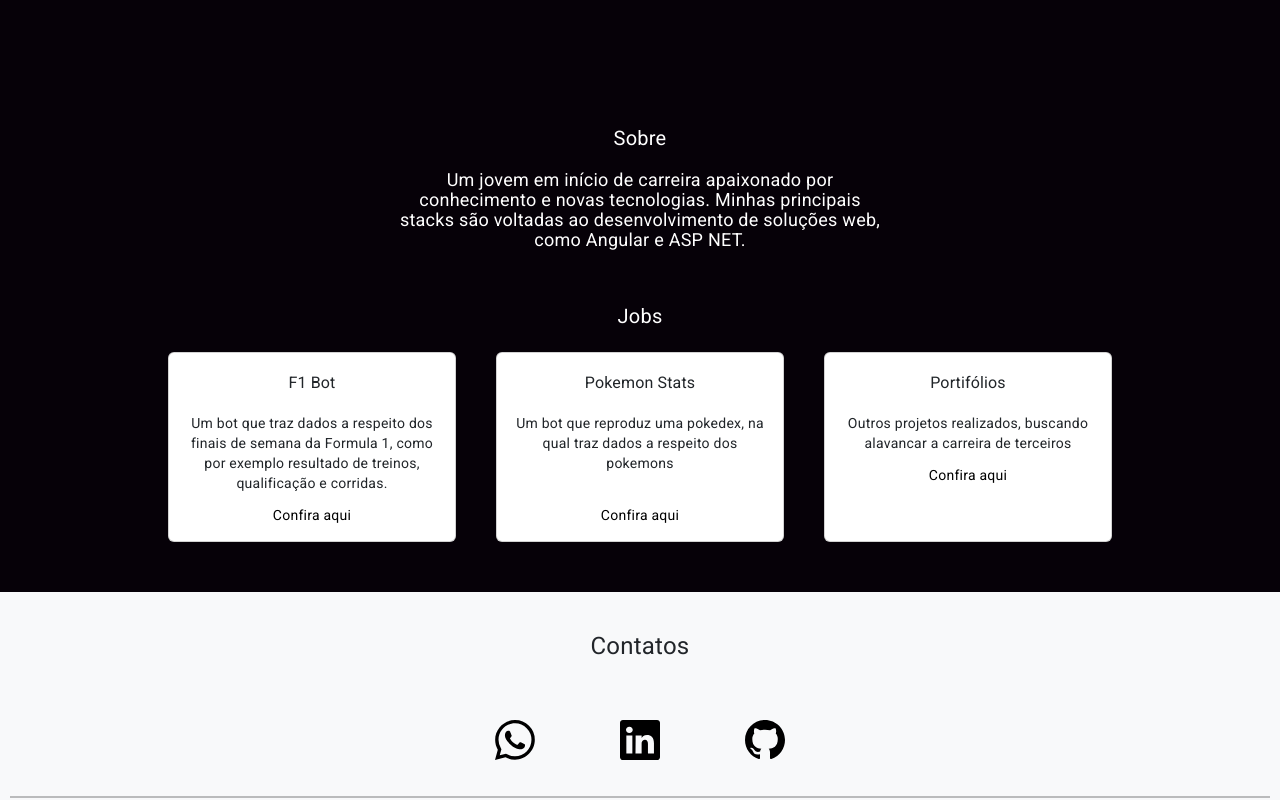
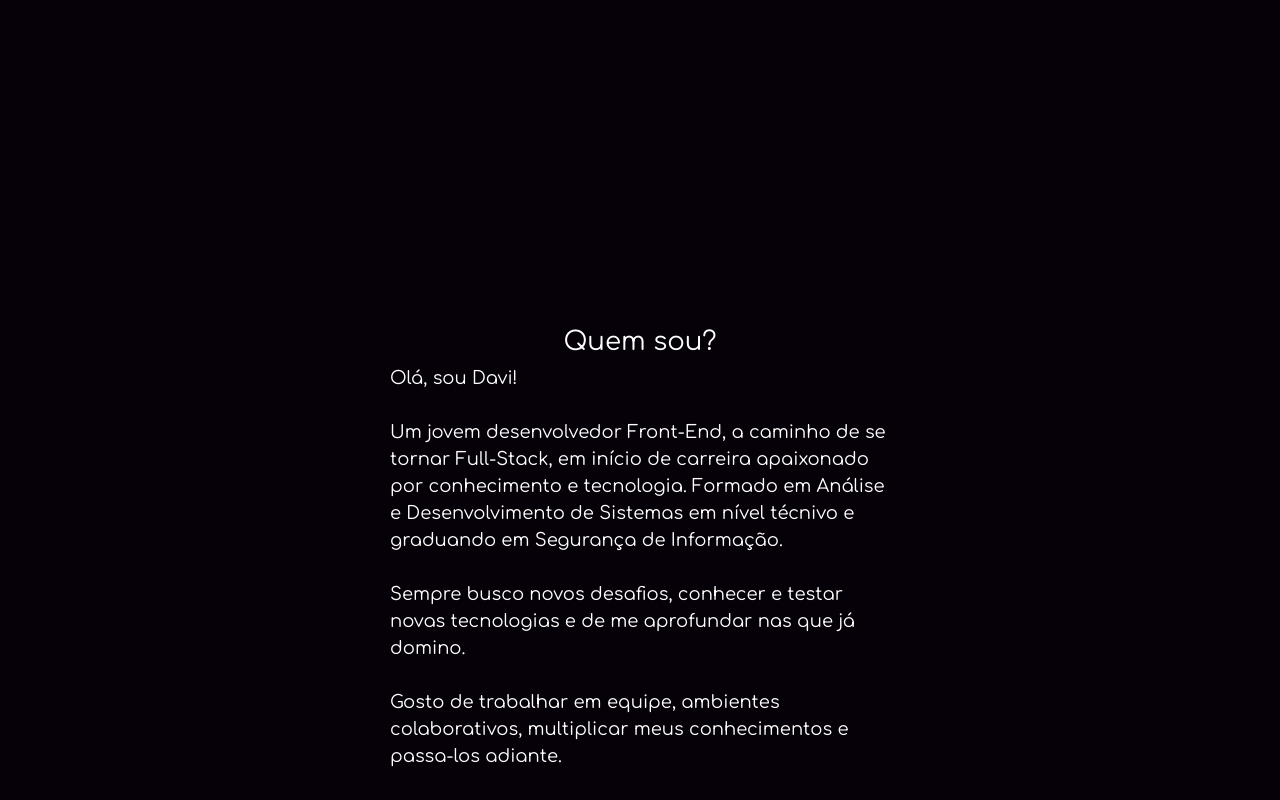
Before and after one commit to httpsdwvi/portfolio-dwvi, an Angular app: page / in a window 1280 px wide. Shown: the part 840-1640 px from the top of the page. Built offline with nearby package versions, Linux system fonts and the light colour scheme.

Commit message:
Projeto portfolio finalizado

```diff
--- a/angular.json
+++ b/angular.json
@@ -25,7 +25,6 @@
               "src/assets"
             ],
             "styles": [
-              "@angular/material/prebuilt-themes/indigo-pink.css",
               "src/styles.css"
             ],
             "scripts": []
@@ -88,7 +87,6 @@
               "src/assets"
             ],
             "styles": [
-              "@angular/material/prebuilt-themes/indigo-pink.css",
               "src/styles.css"
             ],
             "scripts": []
--- a/src/app/app.module.ts
+++ b/src/app/app.module.ts
@@ -1,6 +1,8 @@
 import { NgModule } from '@angular/core';
 import { BrowserModule } from '@angular/platform-browser';
 import { NgbModule } from '@ng-bootstrap/ng-bootstrap';
+import { MatListModule } from '@angular/material/list';
+import { MatCardModule } from '@angular/material/card';
 
 import { MatIconModule } from '@angular/material/icon';
 import { AppRoutingModule } from './app-routing.module';
@@ -22,6 +24,8 @@ import { BrowserAnimationsModule } from '@angular/platform-browser/animations';
     NgbModule,
     BrowserAnimationsModule,
     MatIconModule,
+    MatListModule,
+    MatCardModule,
   ],
   providers: [],
   bootstrap: [AppComponent]
--- a/src/app/header/header.component.css
+++ b/src/app/header/header.component.css
@@ -1,3 +1,7 @@
+.spacer {
+  margin-top: 17vh;
+}
+
 button {
     margin-right: 20px;
     background-color: #fff;
@@ -57,7 +61,7 @@ img {
     left: calc(50% - 30px);
   }
 
-  .down-arrow:after {
+.down-arrow:after {
     content: "";
     position: absolute;
     width: 16px;
@@ -68,7 +72,7 @@ img {
     transform: rotateZ(45deg);
   }
 
-  @keyframes jumpInfinite {
+@keyframes jumpInfinite {
     0% {
       margin-top: 0;
     }
@@ -84,10 +88,13 @@ img {
     animation: jumpInfinite 2.0s infinite;
 }
 
+@media only screen and (max-width: 305px) {
+  img {display: none;}
+}
+
 
 @media only screen and (max-height: 720px) {
     img {
-        height: 256px;
         width: 256x;
     }
 }
--- a/src/app/home/home.component.css
+++ b/src/app/home/home.component.css
@@ -1,13 +1,12 @@
-.t-about{
-    margin-left: auto;
-    margin-right: auto;
-    color: #fff;
+
+.container-about {
+    margin-top: 25vh;
 }
 
 .about {
     margin-top: 0;
-    text-align: center;
-    margin-bottom: 50px;
+    height: 90vh;
+    text-align: left;
 }
 
 .p-about {
@@ -18,12 +17,16 @@
     margin-right: auto;
 }
 
-.cards {
+.s-s-cards {
     margin-top: 20px;
     display: flex;
     justify-content: center;
-    gap: 40px;
+    gap: 50px;
     margin-bottom: 50px;
+}
+
+.card {
+    border-radius: 10px;
 }
 
 .container-cards {
@@ -31,6 +34,7 @@
 }
 
 h2 {
+    font-size: 26px;
     font-weight: 400;
     color: #fff;
 }
@@ -39,8 +43,123 @@ h2 {
     font-size: 14px;
     text-align: center;
 }
+h2 {
+    text-align: center;
+}
+
+.container-skills, .container-cards, .container-hobbies{
+    margin-left: auto;
+    margin-right: auto;
+    margin-bottom: 300px;
+    margin-top: 300px;
+}
+
+.container-skills {
+    padding: 50px;
+    background-color: #B384F2;
+}
+
+mat-list {
+    width: 965px;
+    background-color: #B384F2;
+    margin-left: auto;
+    margin-right: auto;
+    color: #fff;
+    border-radius: 10px;
+}
+
+.n-skill {
+    color: #fff;
+}
+
+.b-card-one, .b-card-two {
+    background-color: #fff;
+    max-width: 475px;
+    border-radius: 10px;
+}
+
+.b-card-one {
+    animation: rot-on 0.3s ease-out;
+}
+
+.b-card-two {
+    animation: rot-rev 0.3s ease-out;
+}
+
+mat-card-subtitle {
+    margin-bottom: 5px;
+}
+
+mat-card-content {
+    margin-top: 5px;
+}
+
+.container-hobbies {
+    justify-content: center;
+}
+
+
+.s-b-cards {
+    margin-top: 20px;
+    display: flex;
+    flex-wrap: wrap;
+    justify-content: center;
+    gap: 10px;
+}
+
+.b-card-one:hover {
+	animation: rot-rev 1s ease-in-out;
+}
+
+.b-card-two:hover {
+    animation: rot-on 1s ease-in-out;
+}
+
+@keyframes rot-rev {
+	20% {
+		transform: rotate(-2deg);
+	}
+}
+
+@keyframes rot-on {
+    20% {
+		transform: rotate(2deg);
+	}
+}
+
+@media only screen and (max-width: 980px) {
+    .container-hobbies {
+        max-width: 80vh;
+    }
+    mat-list {
+        max-width: 80vw;
+    }
+
+    .container-cards {
+        max-width: 80vw;
+    }
+}
 
 @media only screen and (max-width: 700px) {
+    .about {
+        text-align: center;
+        margin-left: auto;
+        margin-right: auto;
+        max-width: 330px;
+    }
+    .container-skills {
+        padding-top: 50px;
+        padding-bottom: 50px;
+        padding-left: 0;
+        padding-right: 0;
+    }
+    mat-list, .example-card, .cards{
+        max-width: 330px;
+    }
+
+    .b-card-one, .b-card-two {
+        max-width: 330px;
+    }
     section {
         display: flex;
         flex-wrap: wrap;
--- a/src/app/home/home.component.html
+++ b/src/app/home/home.component.html
@@ -1,35 +1,90 @@
-<section id="about" class="about">
-  <h2 class="t-about"> Sobre </h2>
+<div class="container-about">
+<h2 id="about"> Quem sou? </h2>
+<section class="about">
     <p class="p-about">
-      Um jovem em início de carreira apaixonado por conhecimento e novas tecnologias. Minhas principais stacks são voltadas ao desenvolvimento de soluções web, como Angular e ASP NET.
+      Olá, sou Davi! <br><br>
+      Um jovem desenvolvedor Front-End, a caminho de se tornar Full-Stack, em início de carreira apaixonado por conhecimento e tecnologia. Formado em Análise e Desenvolvimento de Sistemas em nível técnivo e graduando em Segurança de Informação. <br><br>
+      Sempre busco novos desafios, conhecer e testar novas tecnologias e de me aprofundar nas que já domino. <br><br>
+      Gosto de trabalhar em equipe, ambientes colaborativos, multiplicar meus conhecimentos e passa-los adiante.
     </p>
 </section>
+</div>
 
-<div id="jobs" class="container-cards">
-  <h2>Jobs</h2>
-  <section class="cards">
+<div class="container-cards">
+  <h2 id="jobs">Jobs</h2>
+  <section class="s-s-cards">
       <div class="card" style="width: 18rem;">
         <div class="card-body">
-          <h3 class="card-title">F1 Bot</h3>
-          <p class="card-text">Um bot que traz dados a respeito dos finais de semana da Formula 1, como por exemplo resultado de treinos, qualificação e corridas.</p>
+          <h3 class="card-title">Bot da F1</h3>
+          <p class="card-text">Uma API que traz dados e estatísticas da F1. Como telemetria, comparativo entre voltas, chances de título e entre outros.</p>
           <a href="#" class="card-link">Confira aqui</a>
         </div>
       </div>
 
-      <div class="card" style="width: 18rem;">
+    <div class="card" style="width: 18rem;">
         <div class="card-body">
           <h3 class="card-title">Pokemon Stats</h3>
-          <p class="card-text">Um bot que reproduz uma pokedex, na qual traz dados a respeito dos pokemons <br> <br></p>
+          <p class="card-text">Uma API que traz dados a respeito dos pokemons. É possível obter informações como Base stats, Movesets e entre outras informações.</p>
           <a href="#" class="card-link">Confira aqui</a>
         </div>
     </div>
 
     <div class="card" style="width: 18rem;">
       <div class="card-body">
-        <h3 class="card-title">Portifólios</h3>
-        <p class="card-text">Outros projetos realizados, buscando alavancar a carreira de terceiros</p>
+        <h3 class="card-title">Projetos</h3>
+        <p class="card-text">Utilizando a tecnologia da melhor maneira, aqui você encontra outros projetos realizados, como portfólios, bots e outras soluções realizadas a terceiros.</p>
         <a href="#" class="card-link">Confira aqui</a>
       </div>
     </div>
   </section>
 </div>
+
+<div class="container-skills">
+  <h2>Skills</h2>
+<section class="s-skills">
+<mat-list>
+  <div mat-subheader>Hard Skills</div>
+  <mat-list-item *ngFor="let skill of skills">
+    <div class="n-skill" matListItemTitle>{{skill.name}}</div>
+    <mat-icon matListItemIcon>star</mat-icon>
+  </mat-list-item>
+  <mat-divider></mat-divider>
+  <div mat-subheader>Soft Skills</div>
+  <mat-list-item *ngFor="let softskill of softskills">
+    <mat-icon matListItemIcon>star</mat-icon>
+    <div class="n-skill" matListItemTitle>{{softskill.name}}</div>
+  </mat-list-item>
+</mat-list>
+</section>
+</div>
+
+<div class="container-hobbies">
+  <h2 id="hobbie"> Hobbies & Inspirações </h2>
+<section class="s-b-cards">
+<mat-card class="b-card-one">
+  <mat-card-header>
+    <mat-card-title>Lewis Hamilton</mat-card-title>
+    <mat-card-subtitle>Inspiração</mat-card-subtitle>
+  </mat-card-header>
+  <img mat-card-image src="https://brazilian.report/wp-content/uploads/2022/11/lewis-hamilton-brazil-1920x1080.jpeg" alt="Lewis Hamilton - Foto do piloto de Formula 1">
+  <mat-card-content>
+    <p>
+      Sir Lewis Carl Davidson Hamilton, piloto e heptacampeão mundial de Fórmula 1 é um grande exemplo de persona dentro e fora das pistas com seus projetos e ações sociais.
+    </p>
+  </mat-card-content>
+</mat-card>
+
+<mat-card class="b-card-two">
+  <mat-card-header>
+    <mat-card-title>Criação de conteúdo</mat-card-title>
+    <mat-card-subtitle>Hobbie</mat-card-subtitle>
+  </mat-card-header>
+  <img mat-card-image src="https://images.unsplash.com/photo-1635830625698-3b9bd74671ca?ixlib=rb-4.0.3&ixid=MnwxMjA3fDB8MHxwaG90by1wYWdlfHx8fGVufDB8fHx8&auto=format&fit=crop&w=1632&q=80" alt="Imaagem de um criaador de conteúdo">
+  <mat-card-content>
+    <p>
+      Levo a criação de conteúdo como um hobbie, levo conhecimento e diversão de uma maneira leve para amigos e outras pessoas.
+    </p>
+  </mat-card-content>
+</mat-card>
+</section>
+</div>
--- a/src/app/home/home.component.ts
+++ b/src/app/home/home.component.ts
@@ -1,10 +1,42 @@
 import { Component } from '@angular/core';
+
+export interface Section {
+  name: string;
+}
 
 @Component({
   selector: 'app-home',
   templateUrl: './home.component.html',
   styleUrls: ['./home.component.css']
 })
+
 export class HomeComponent {
-
+  skills: Section[] = [
+    {
+      name: 'Faço a criação de Style Guides',
+    },
+    {
+      name: 'Adequo o seu negócio dentro das métricas SEO e Core Web Vitals',
+    },
+    {
+      name: 'Experiência em UX e UI',
+    },
+    {
+      name: 'Realizo modelagem e execução de testes',
+    },
+  ];
+  softskills: Section[] = [
+    {
+      name: 'Trabalhar em times ágeis',
+    },
+    {
+      name: 'Busca por conhecimento',
+    },
+    {
+      name: 'Solução de problemas',
+    },
+    {
+      name: 'Passar conhecimento adiante',
+    },
+  ];
 }
--- a/src/index.html
+++ b/src/index.html
@@ -6,8 +6,9 @@
   <base href="/">
   <meta name="viewport" content="width=device-width, initial-scale=1">
   <link rel="icon" type="image/x-icon" href="favicon.ico">
-  <link rel="preconnect" href="https://fonts.gstatic.com">
-  <link href="https://fonts.googleapis.com/css2?family=Roboto:wght@300;400;500&display=swap" rel="stylesheet">
+  <link rel="preconnect" href="https://fonts.googleapis.com">
+  <link rel="preconnect" href="https://fonts.gstatic.com" crossorigin>
+  <link href="https://fonts.googleapis.com/css2?family=Comfortaa:wght@300;400;500;600;700&display=swap" rel="stylesheet">
   <link href="https://fonts.googleapis.com/icon?family=Material+Icons" rel="stylesheet">
 </head>
 <body class="mat-typography">
--- a/src/styles.css
+++ b/src/styles.css
@@ -1,4 +1,9 @@
 @import "~bootstrap/dist/css/bootstrap.css";
+@import url('https://fonts.googleapis.com/css2?family=Comfortaa:wght@300;400;500;600;700&display=swap');
+
+* {
+    font-family: 'Comfortaa', cursive;
+}
 
 html {
     height: 100%;
@@ -10,7 +15,6 @@ body {
     display: flex;
     flex-direction: column;
     min-height: 100%;
-    font-family: Roboto, "Helvetica Neue", sans-serif;
 }
 
 a {
```
Also changed, not shown: src/app/header/header.component.html (+7 -3 lines). Lines whose indentation alone changed are shown as unchanged.
